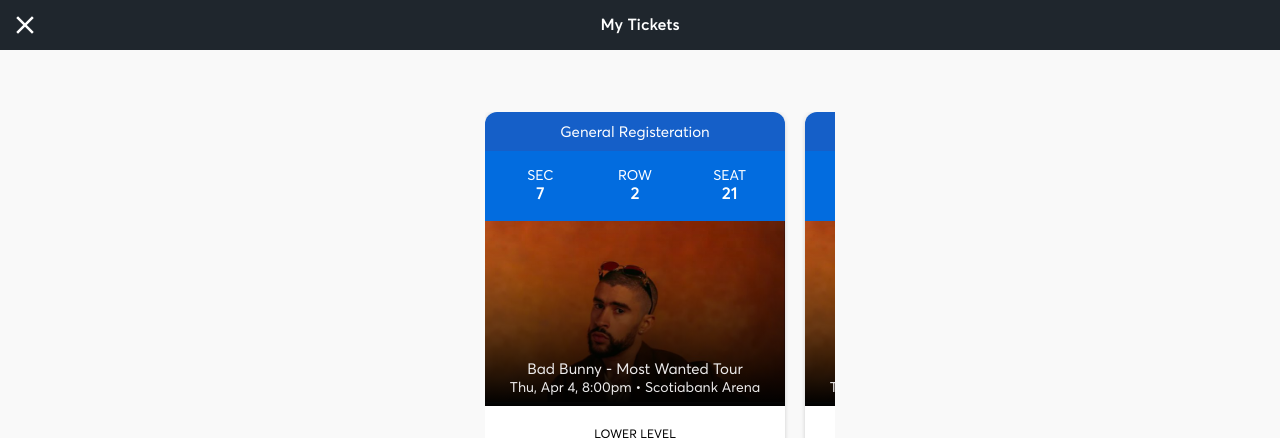
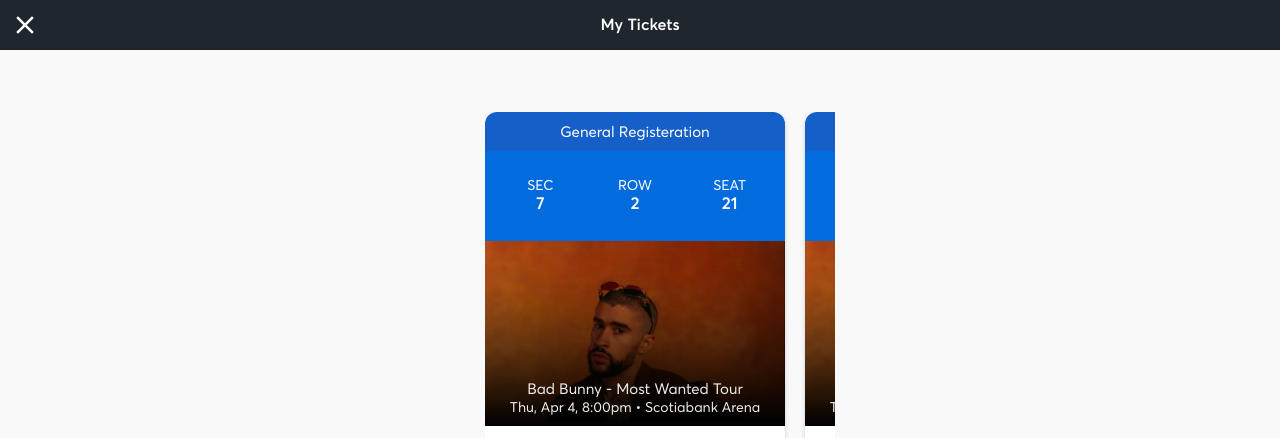
Before and after one commit to Jordanafese/blink, a plain HTML site: page index.html in a window 1280 px wide. Shown: the top 438 px of the page. Drawn offline with Linux system fonts and the light colour scheme.

Commit message:
Update style.css

```diff
--- a/static/style.css
+++ b/static/style.css
@@ -99,7 +99,7 @@ div[for="head_info"] {
     display: grid;
     grid-template-columns: 1fr 1fr 1fr;
     grid-gap: 4px;
-    padding: 15px 10px;
+    padding: 25px 10px;
 }
 
 div[for="head_info"] > div {
```
